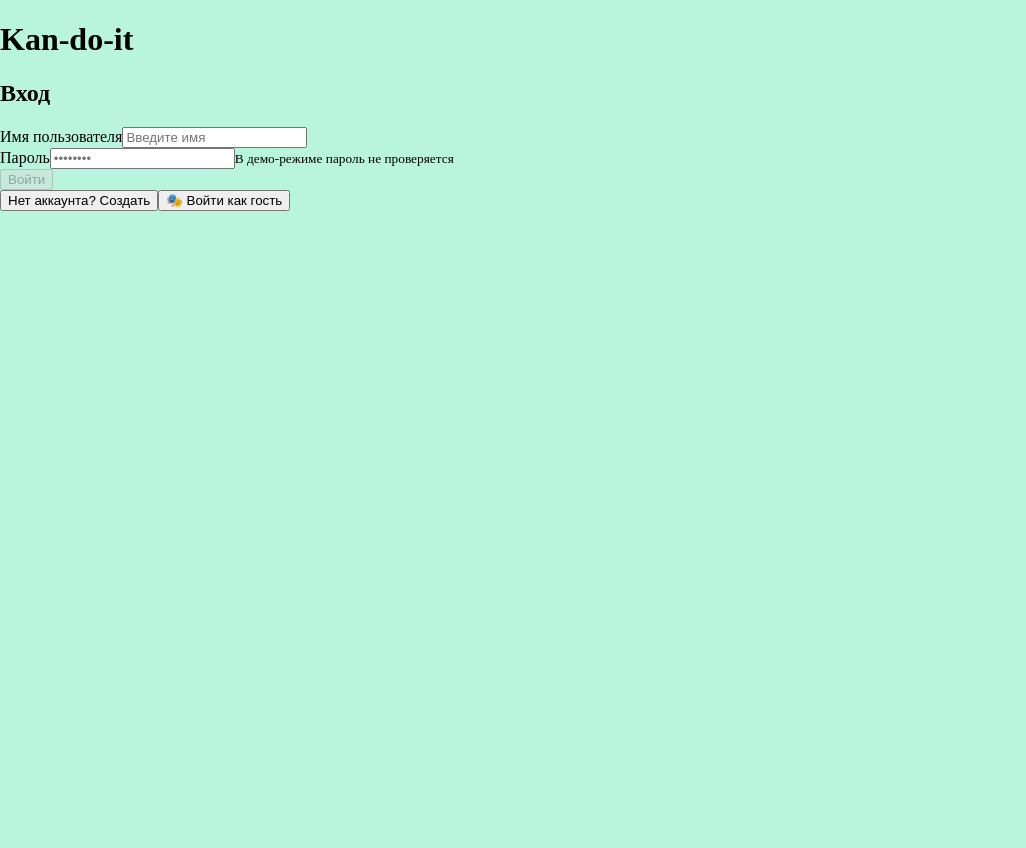
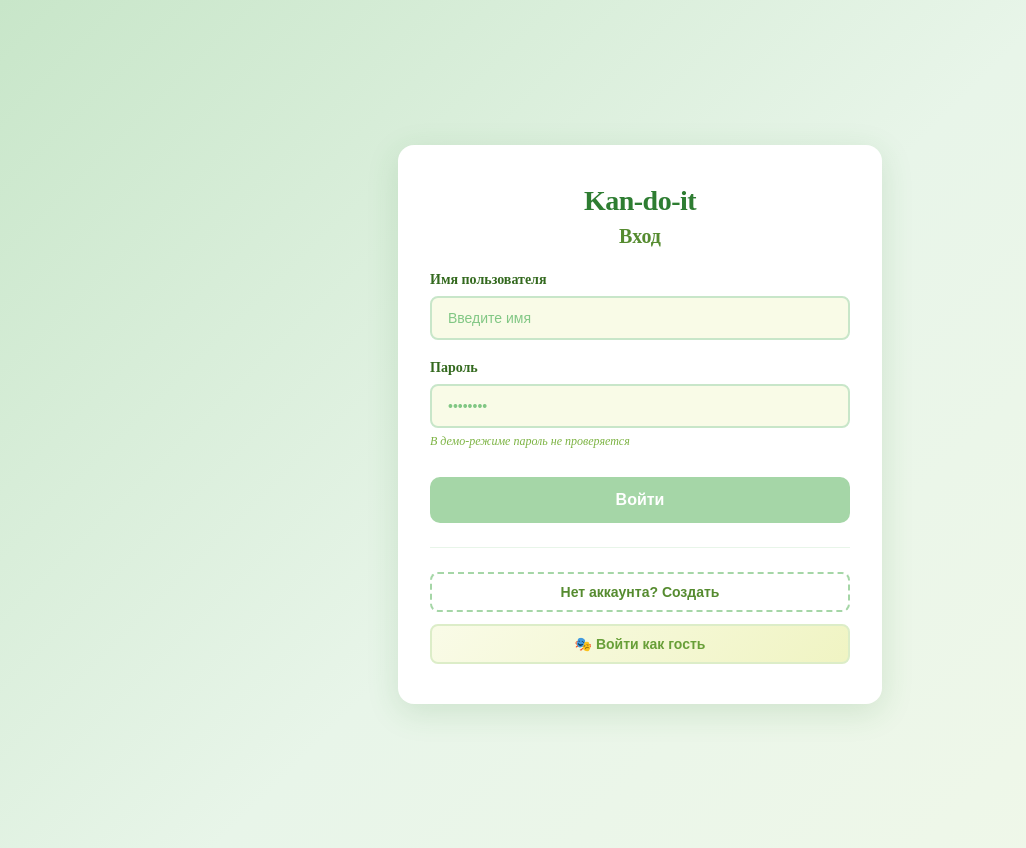
Before and after one commit to DmitryWhoTrying/Kan-do-it, a React (Create React App) app in the folder frontend/: page /login in a window 1280 px wide. Shown: the whole page, without its empty margins (0-1026 px from the left). Before the commit the page ends 800 px from the top, so only its background shows below. Built offline with nearby package versions, Linux system fonts and the light colour scheme.

Commit message:
add some css

```diff
--- a/frontend/src/App.css
+++ b/frontend/src/App.css
@@ -68,6 +68,7 @@ nav span {
   max-width: 280px;
   border-radius: 8px;
   padding: 12px;
+  background-color:#86f2be;
   box-shadow: 0 1px 3px rgba(0, 0, 0, 0.12);
   transition: background-color 0.2s;
 }
@@ -328,7 +329,7 @@ button[name=log-out-btn] {
   margin-right: 1em;
   border-radius: 1em;
   font-weight: bold;
-  background-color: #beebc8;
+  background-color: #b8efc4;
   transition: transform 0.5s ease;
   cursor: pointer;
 }
@@ -664,3 +665,498 @@ footer div {
 .btn-cancel:hover {
   background: rgba(94, 108, 132, 0.1);
 }
+
+/*boards page*/
+.boards-page {
+  min-height: 100vh;
+  display: flex;
+  flex-direction: column;
+  background: linear-gradient(135deg, #c5fdcd 0%, #8bd7e3 100%);
+}
+
+/* --- Header --- */
+.boards-page header {
+  display: flex;
+  justify-content: space-between;
+  align-items: center;
+  padding: 16px 24px;
+  background: rgba(255, 255, 255, 0.1);
+  backdrop-filter: blur(10px);
+  border-bottom: 1px solid rgba(255, 255, 255, 0.2);
+}
+
+.boards-page header h1 {
+  margin: 0;
+  font-size: 28px;
+  font-weight: 700;
+  color: rgb(11, 11, 11);
+  letter-spacing: -0.5px;
+}
+
+.boards-page header nav {
+  display: flex;
+  align-items: center;
+  gap: 16px;
+}
+
+.boards-page header nav span {
+  color: rgba(0, 0, 0, 0.9);
+  font-size: 20px;
+  font-weight: 500;
+}
+
+.boards-page header nav button {
+  padding: 8px 36px;
+  background: rgba(255, 255, 255, 0.2);
+  border: 1px solid rgba(0, 241, 32, 0.3);
+  border-radius: 6px;
+  color: rgb(41, 48, 44);
+  font-size: 14px;
+  font-weight: 600;
+  cursor: pointer;
+  transition: all 0.2s;
+}
+
+.boards-page header nav button:hover {
+  background: rgba(255, 255, 255, 0.3);
+  border-color: rgba(255, 255, 255, 0.5);
+}
+
+/* --- Main Content --- */
+.boards-list {
+  flex: 1;
+  padding: 32px 24px;
+  max-width: 1400px;
+  margin: 0 auto;
+  width: 100%;
+  box-sizing: border-box;
+}
+
+/* --- Boards Header --- */
+.boards-header {
+  display: flex;
+  justify-content: space-between;
+  align-items: center;
+  margin-bottom: 32px;
+}
+
+.boards-header h2 {
+  margin: 0;
+  font-size: 28px;
+  font-weight: 700;
+  color: white;
+  letter-spacing: -0.5px;
+}
+
+.boards-header button {
+  padding: 12px 24px;
+  background: #ffffff;
+  border: none;
+  border-radius: 8px;
+  color: #57dc5c;
+  font-size: 14px;
+  font-weight: 700;
+  cursor: pointer;
+  transition: all 0.2s;
+  box-shadow: 0 2px 8px rgba(0, 0, 0, 0.1);
+}
+
+.boards-header button:hover {
+  transform: translateY(-2px);
+  box-shadow: 0 4px 12px rgba(0, 0, 0, 0.15);
+}
+
+.boards-header button:active {
+  transform: translateY(0);
+}
+
+/* --- Boards Grid --- */
+.boards-grid {
+  display: grid;
+  grid-template-columns: repeat(auto-fill, minmax(300px, 1fr));
+  gap: 24px;
+}
+
+/* --- Board Card --- */
+.board-card {
+  background: #ffffff;
+  border-radius: 12px;
+  padding: 24px;
+  cursor: pointer;
+  transition: all 0.3s cubic-bezier(0.4, 0, 0.2, 1);
+  box-shadow: 0 4px 12px rgba(0, 0, 0, 0.1);
+  position: relative;
+  overflow: hidden;
+}
+
+.board-card::before {
+  content: '';
+  position: absolute;
+  top: 0;
+  left: 0;
+  right: 0;
+  height: 4px;
+  background: linear-gradient(90deg, #66ead0, #74f3b8);
+  transform: scaleX(0);
+  transform-origin: left;
+  transition: transform 0.3s ease;
+}
+
+.board-card:hover {
+  transform: translateY(-4px);
+  box-shadow: 0 8px 24px rgba(0, 0, 0, 0.15);
+}
+
+.board-card:hover::before {
+  transform: scaleX(1);
+}
+
+.board-card:focus {
+  outline: 2px solid #667eea;
+  outline-offset: 2px;
+}
+
+.board-card h3 {
+  margin: 0 0 12px 0;
+  font-size: 18px;
+  font-weight: 600;
+  color: #172b4d;
+  line-height: 1.4;
+}
+
+.board-card p {
+  margin: 0;
+  font-size: 13px;
+  color: #5e6c84;
+  font-weight: 500;
+}
+
+/* --- Empty State --- */
+.empty-state {
+  grid-column: 1 / -1;
+  display: flex;
+  flex-direction: column;
+  align-items: center;
+  justify-content: center;
+  padding: 64px 24px;
+  background: rgba(255, 255, 255, 0.1);
+  border-radius: 12px;
+  border: 2px dashed rgba(255, 255, 255, 0.3);
+  text-align: center;
+}
+
+.empty-state p {
+  margin: 0 0 24px 0;
+  font-size: 18px;
+  color: rgba(255, 255, 255, 0.9);
+  font-weight: 500;
+}
+
+.empty-state button {
+  padding: 14px 32px;
+  background: #ffffff;
+  border: none;
+  border-radius: 8px;
+  color: #667eea;
+  font-size: 16px;
+  font-weight: 700;
+  cursor: pointer;
+  transition: all 0.2s;
+  box-shadow: 0 4px 12px rgba(0, 0, 0, 0.1);
+}
+
+.empty-state button:hover {
+  transform: translateY(-2px);
+  box-shadow: 0 6px 16px rgba(0, 0, 0, 0.15);
+}
+
+/* --- Responsive Design --- */
+@media (max-width: 768px) {
+  .boards-page header {
+    padding: 12px 16px;
+  }
+
+  .boards-page header h1 {
+    font-size: 20px;
+  }
+
+  .boards-list {
+    padding: 24px 16px;
+  }
+
+  .boards-header {
+    flex-direction: column;
+    align-items: flex-start;
+    gap: 16px;
+  }
+
+  .boards-header h2 {
+    font-size: 24px;
+  }
+
+  .boards-grid {
+    grid-template-columns: 1fr;
+  }
+
+  .board-card {
+    padding: 20px;
+  }
+}
+
+
+/*login page*/
+.login-page {
+  min-height: 100vh;
+  display: flex;
+  align-items: center;
+  justify-content: center;
+  padding: 24px;
+  background: linear-gradient(135deg, #c8e6c9 0%, #e8f5e9 50%, #f1f8e9 100%);
+}
+
+/* --- Login Card --- */
+.login-card {
+  width: 100%;
+  max-width: 420px;
+  background: #ffffff;
+  border-radius: 16px;
+  padding: 40px 32px;
+  box-shadow: 0 8px 32px rgba(46, 125, 50, 0.15);
+  animation: slideUp 0.4s ease-out;
+}
+
+@keyframes slideUp {
+  from {
+    opacity: 0;
+    transform: translateY(20px);
+  }
+  to {
+    opacity: 1;
+    transform: translateY(0);
+  }
+}
+
+/* --- Logo & Titles --- */
+.login-card .logo {
+  margin: 0 0 8px 0;
+  font-size: 28px;
+  font-weight: 800;
+  color: #2e7d32;
+  text-align: center;
+  letter-spacing: -0.5px;
+}
+
+.login-card h2 {
+  margin: 0 0 24px 0;
+  font-size: 20px;
+  font-weight: 600;
+  color: #558b2f;
+  text-align: center;
+}
+
+/* --- Error Message --- */
+.error-message {
+  background: #ffebee;
+  border-left: 4px solid #c62828;
+  color: #c62828;
+  padding: 12px 16px;
+  border-radius: 0 8px 8px 0;
+  margin: 0 0 24px 0;
+  font-size: 14px;
+  font-weight: 500;
+  animation: shake 0.3s ease-in-out;
+}
+
+@keyframes shake {
+  0%, 100% { transform: translateX(0); }
+  25% { transform: translateX(-4px); }
+  75% { transform: translateX(4px); }
+}
+
+/* --- Form Groups --- */
+.form-group {
+  margin-bottom: 20px;
+}
+
+.form-group label {
+  display: block;
+  margin-bottom: 8px;
+  font-size: 14px;
+  font-weight: 600;
+  color: #33691e;
+}
+
+.form-group input {
+  width: 100%;
+  padding: 12px 16px;
+  border: 2px solid #c8e6c9;
+  border-radius: 8px;
+  font-size: 14px;
+  font-weight: 500;
+  color: #1b5e20;
+  background: #f9fbe7;
+  transition: all 0.2s;
+  box-sizing: border-box;
+}
+
+.form-group input::placeholder {
+  color: #81c784;
+  font-weight: 400;
+}
+
+.form-group input:focus {
+  outline: none;
+  border-color: #66bb6a;
+  background: #ffffff;
+  box-shadow: 0 0 0 4px rgba(102, 187, 106, 0.15);
+}
+
+.form-group input:disabled {
+  background: #f5f5f5;
+  border-color: #e0e0e0;
+  color: #9e9e9e;
+  cursor: not-allowed;
+}
+
+/* --- Hint Text --- */
+.hint {
+  display: block;
+  margin-top: 6px;
+  font-size: 12px;
+  color: #7cb342;
+  font-weight: 400;
+  font-style: italic;
+}
+
+/* --- Submit Button --- */
+.login-card form button {
+  width: 100%;
+  padding: 14px 24px;
+  background: linear-gradient(135deg, #66bb6a 0%, #43a047 100%);
+  border: none;
+  border-radius: 10px;
+  color: white;
+  font-size: 16px;
+  font-weight: 700;
+  cursor: pointer;
+  transition: all 0.3s;
+  box-shadow: 0 4px 12px rgba(67, 160, 71, 0.3);
+  margin-top: 8px;
+}
+
+.login-card form button:hover:not(:disabled) {
+  transform: translateY(-2px);
+  box-shadow: 0 6px 20px rgba(67, 160, 71, 0.4);
+  background: linear-gradient(135deg, #43a047 0%, #2e7d32 100%);
+}
+
+.login-card form button:active:not(:disabled) {
+  transform: translateY(0);
+}
+
+.login-card form button:disabled {
+  background: #a5d6a7;
+  cursor: not-allowed;
+  box-shadow: none;
+  transform: none;
+}
+
+/* --- Login Options --- */
+.login-options {
+  display: flex;
+  flex-direction: column;
+  gap: 12px;
+  margin-top: 24px;
+  padding-top: 24px;
+  border-top: 1px solid #e8f5e9;
+}
+
+/* Toggle Mode Button */
+.toggle-mode {
+  background: transparent;
+  border: 2px dashed #a5d6a7;
+  border-radius: 8px;
+  padding: 10px 16px;
+  color: #558b2f;
+  font-size: 14px;
+  font-weight: 600;
+  cursor: pointer;
+  transition: all 0.2s;
+}
+
+.toggle-mode:hover:not(:disabled) {
+  background: #f1f8e9;
+  border-style: solid;
+  color: #33691e;
+}
+
+.toggle-mode:disabled {
+  opacity: 0.5;
+  cursor: not-allowed;
+}
+
+/* Guest Login Button */
+.guest-login {
+  background: linear-gradient(135deg, #f9fbe7 0%, #f0f4c3 100%);
+  border: 2px solid #dcedc8;
+  border-radius: 8px;
+  padding: 10px 16px;
+  color: #689f38;
+  font-size: 14px;
+  font-weight: 600;
+  cursor: pointer;
+  transition: all 0.2s;
+}
+
+.guest-login:hover:not(:disabled) {
+  background: linear-gradient(135deg, #f0f4c3 0%, #e6ee9c 100%);
+  border-color: #c5e1a5;
+  color: #558b2f;
+  transform: translateY(-1px);
+}
+
+.guest-login:disabled {
+  opacity: 0.5;
+  cursor: not-allowed;
+}
+
+
+@keyframes pulse {
+  0%, 100% { opacity: 1; }
+  50% { opacity: 0.6; }
+}
+
+/* --- Responsive Design --- */
+@media (max-width: 480px) {
+  .login-card {
+    padding: 32px 24px;
+    margin: 16px;
+  }
+
+  .login-card .logo {
+    font-size: 24px;
+  }
+
+  .login-card h2 {
+    font-size: 18px;
+  }
+
+  .form-group input {
+    padding: 10px 14px;
+    font-size: 14px;
+  }
+
+  .login-card form button {
+    padding: 12px 20px;
+    font-size: 15px;
+  }
+}
+
+/* --- Focus Accessibility --- */
+.form-group input:focus-visible,
+.toggle-mode:focus-visible,
+.guest-login:focus-visible,
+.login-card form button:focus-visible {
+  outline: 2px solid #43a047;
+  outline-offset: 2px;
+}
--- a/frontend/src/pages/BoardPage.tsx
+++ b/frontend/src/pages/BoardPage.tsx
@@ -316,7 +316,7 @@ const BoardPage: React.FC = () => {
         <h1 className="header-logo">Kan-do-it</h1>
         <nav>
           <span>{currentUser?.userName ?? "guest"}</span>
-          <button onClick={handleLogout}>Выйти</button>
+          <button name='log-out-btn' onClick={handleLogout}>Выйти</button>
         </nav>
       </header>
 
```
